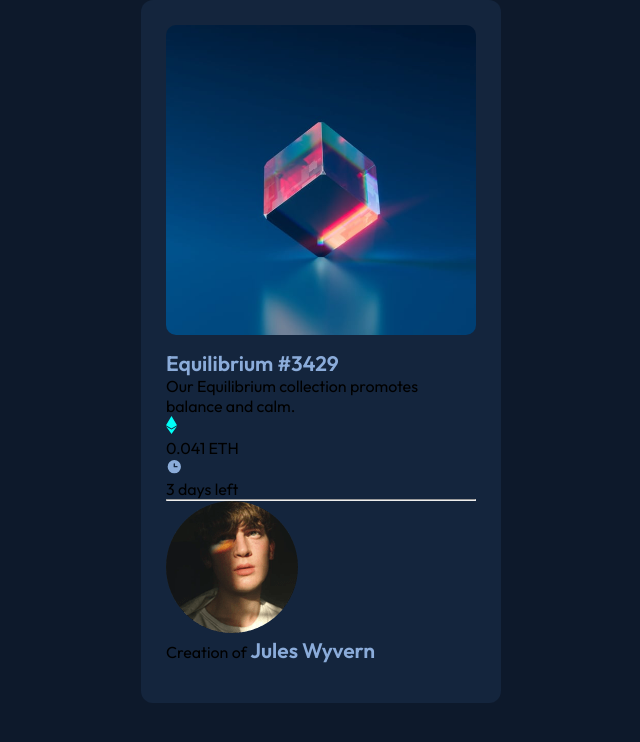
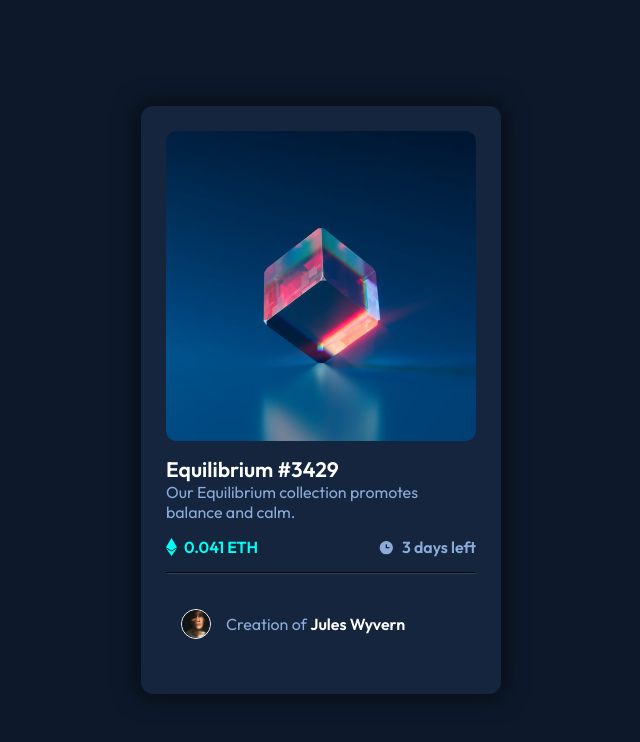
Before and after one commit to Deodiv/nft-preview-card-component-main, a plain HTML site: page index.html in a window 1280 px wide. Shown: the whole page, without its empty margins (319-959 px from the left). Drawn offline with Linux system fonts and the light colour scheme.

Commit message:
Project Complete

```diff
--- a/index.html
+++ b/index.html
@@ -34,7 +34,7 @@
         <hr>
         <div class="author">
           <img src="images/image-avatar.png" alt="Author's image">
-          <p>Creation of <a href="#">Jules Wyvern</a></p>
+          <p>Creation of <a href="#" class="name">Jules Wyvern</a></p>
         </div>
 
       </div>
--- a/style.css
+++ b/style.css
@@ -7,14 +7,13 @@
 body {
     background: hsl(217, 54%, 11%);
     font-family: 'Outfit', sans-serif;
-    /* display: flex;
+    display: flex;
     justify-content: center;
-    align-items: center; */
+    align-items: center;
     min-height: 100vh;
 }
 .container {
     max-width: 360px;
-    margin: 0 auto;
 }
 .card {
     background: hsl(216, 50%, 16%);
@@ -22,6 +21,7 @@ body {
     padding: 25px;
     border-radius: 12px;
     box-shadow: 1 px 1px 25px;
+    box-shadow: 0px 0px 23px 4px rgb(7, 12, 19);
 }
 .img-top {
     position: relative;
@@ -59,22 +59,55 @@ body {
     text-decoration: none;
     font-size: 1.315rem;
     font-weight: 600;
+    color: #fff;
+}
+.text a:hover{
+    color: hsl(178, 100%, 50%);
+}
+p {
     color: hsl(215, 51%, 70%);
 }
-
-
-
-
-
-
-
-
-
-
-
-
-
-
+.small-text {
+    display: flex;
+    align-items: center;
+    justify-content: space-between;
+    padding: 15px 0;
+}
+.eth,.time {
+    display: flex;
+    align-items: center;
+}
+.eth p {
+    color: hsl(178, 100%, 50%);
+    font-weight: 600;
+    padding-left: 7px;
+}
+.time p {
+    font-weight: 600;
+    padding-left: 7px;
+}
+hr {
+    border-color: hsl(215, 32%, 27%);
+}
+.author {
+    display: flex;
+    align-items: center;
+    padding-top: 20px;
+}
+.author img {
+    height: 30px;
+    width: 30px;
+    border-radius: 50%;
+    border: 1px solid #fff;
+    margin: 15px;
+}
+.author p a.name {
+    color: #fff;
+    font-size: 16px;
+}
+.author p a.name:hover{
+    color: hsl(178, 100%, 50%);
+}
 
 
 
```
